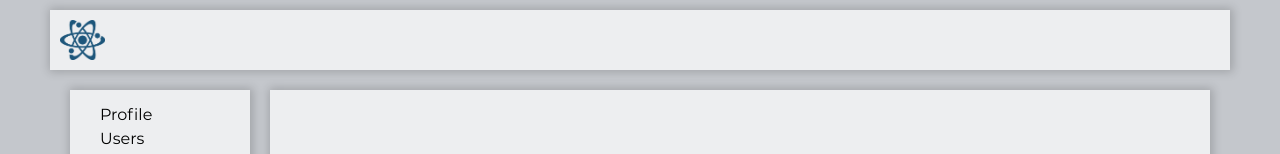
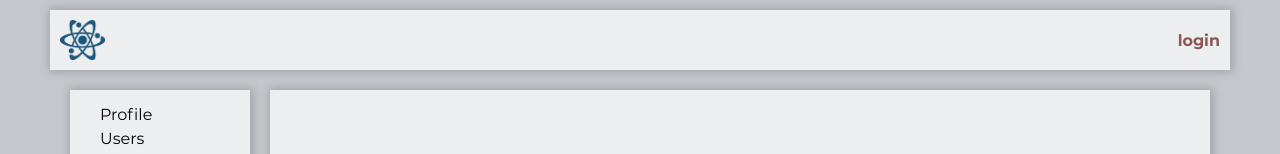
Before and after one commit to olegLobov2802/PET-project-social-network, a React (Create React App) app: page / in a window 1280 px wide. Shown: the top 154 px of the page. Built offline with nearby package versions, Linux system fonts and the light colour scheme; no server answers.

Commit message:
Authorized

```diff
--- a/src/App.jsx
+++ b/src/App.jsx
@@ -1,5 +1,4 @@
 import "./App.css";
-import Header from "./components/Header/Header";
 import Navbar from "./components/Navbar/Navbar";
 import News from "./components/News/News";
 import Music from "./components/Music/Music";
@@ -8,12 +7,13 @@ import { Switch, Route } from "react-router-dom";
 import DialogsContainer from "./components/Dialogs/DialogsContainer";
 import UsersContainer from "./components/Users/UsersContainer";
 import ProfileContainer from "./components/Profile/ProfileContainer";
+import HeaderContainer from "./components/Header/HeaderContainer";
 
 function App() {
   return (
     <div className='container'>
       <div className='wrapper'>
-        <Header />
+        <HeaderContainer />
         <Navbar />
         <div className='app-column'>
           <div className='app-column__wrapper'>
--- a/src/components/Header/Header.jsx
+++ b/src/components/Header/Header.jsx
@@ -1,13 +1,15 @@
 import React from "react";
+import { NavLink } from "react-router-dom";
 import logo from "../../img/logo.png";
 import classes from "./Header.module.css";
 
-const Header = () => {
+const Header = ({ authData }) => {
   return (
     <header className={classes.header}>
       <div className={classes.container}>
         <div className={classes.header__row}>
           <img src={logo} alt='#' className={classes.header__logo} />
+          <div>{!authData.isAuthorized ? <NavLink to='/auth'>login</NavLink> : authData.email}</div>
         </div>
       </div>
     </header>
--- a/src/components/Header/Header.module.css
+++ b/src/components/Header/Header.module.css
@@ -3,6 +3,7 @@
   flex-basis: 100%;
   padding: 10px;
 }
+
 
 .header__row {
   height: 60px;
@@ -10,8 +11,17 @@
   background-color: #edeef0;
   -webkit-box-shadow: 1px 0px 9px 2px rgba(0, 0, 0, 0.18);
   box-shadow: 1px 0px 9px 2px rgba(0, 0, 0, 0.18);
+  display: flex;
+  justify-content: space-between;
+  align-items: center;
 }
 
 .header__logo {
   height: 100%;
 }
+
+.header__row a {
+  color: rgb(141, 85, 85);
+  text-decoration: none;
+  font-weight: bold;
+}
--- /dev/null
+++ b/src/components/Header/HeaderContainer.jsx
@@ -0,0 +1,30 @@
+import React from "react";
+import Header from "./Header";
+import * as axios from "axios";
+import { connect } from "react-redux";
+import { setAuthData } from "../../redux/authReducer";
+
+class HeaderContainer extends React.Component {
+  componentDidMount() {
+    axios
+      .get(`https://social-network.samuraijs.com/api/1.0/auth/me`, { withCredentials: true })
+      .then((response) => {
+        // checking user authorization
+        if (response.data.resultCode === 0) {
+          this.props.setAuthData(response.data.data);
+        }
+      });
+  }
+
+  render() {
+    return <Header authData={this.props.authData} />;
+  }
+}
+
+const mapStateToProps = (state) => {
+  return {
+    authData: state.auth,
+  };
+};
+
+export default connect(mapStateToProps, { setAuthData })(HeaderContainer);
--- /dev/null
+++ b/src/redux/authReducer.js
@@ -0,0 +1,27 @@
+const SET_AUTH_DATA = "SET_AUTH_DATA";
+
+let initialState = {
+  email: null,
+  id: null,
+  login: null,
+  isAuthorized: false
+};
+
+export let authReducer = (state = initialState, action) => {
+  switch (action.type) {
+    case SET_AUTH_DATA: {
+      return {
+        ...state,
+        ...action.data,
+        isAuthorized: true
+      };
+    }
+    default:
+      return state;
+  }
+};
+
+export const setAuthData = (data) => ({
+  type: SET_AUTH_DATA,
+  data,
+});
--- a/src/redux/reduxStore.js
+++ b/src/redux/reduxStore.js
@@ -1,4 +1,5 @@
 import { combineReducers, createStore } from "redux";
+import { authReducer } from "./authReducer";
 import { dialogsReducer } from "./dialogsReducer";
 import { profileReducer } from "./profileReducer";
 import { sidebarReducer } from "./sidebarReducer";
@@ -9,9 +10,12 @@ let reducers = combineReducers({
   dialogsPage: dialogsReducer,
   sidebar: sidebarReducer,
   usersPage: usersReducer,
+  auth: authReducer,
 });
 
 export const store = createStore(
   reducers,
   window.__REDUX_DEVTOOLS_EXTENSION__ && window.__REDUX_DEVTOOLS_EXTENSION__()
 );
+
+window.store = store
```
